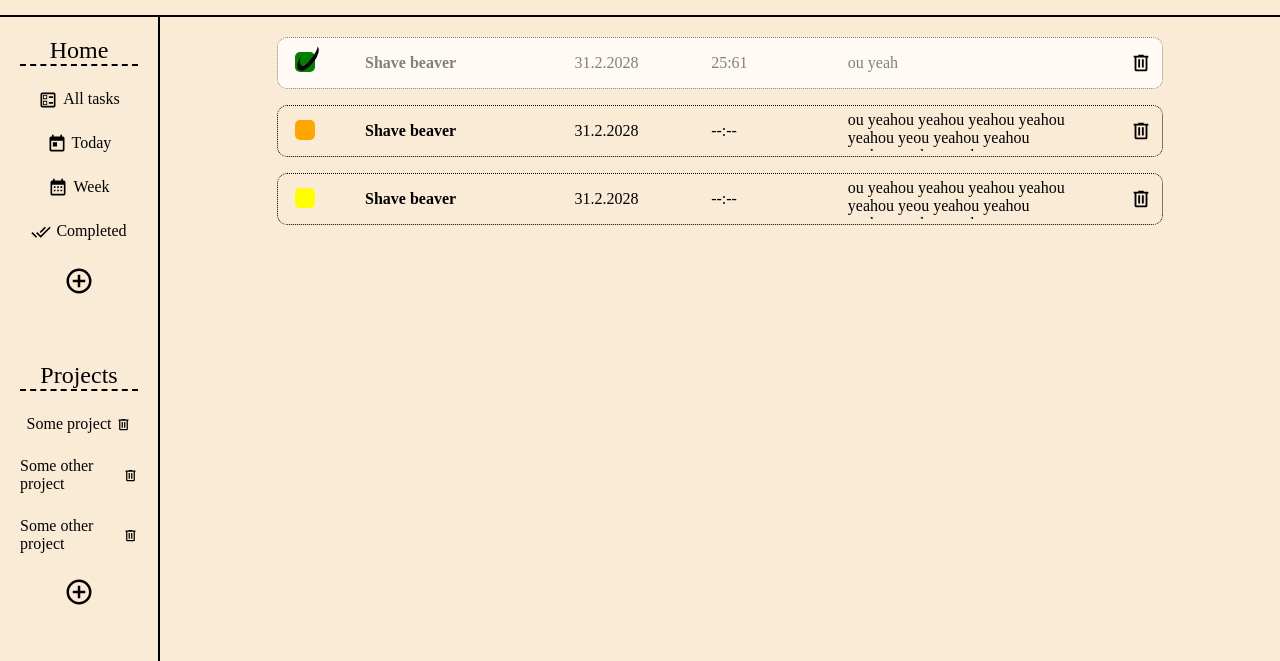
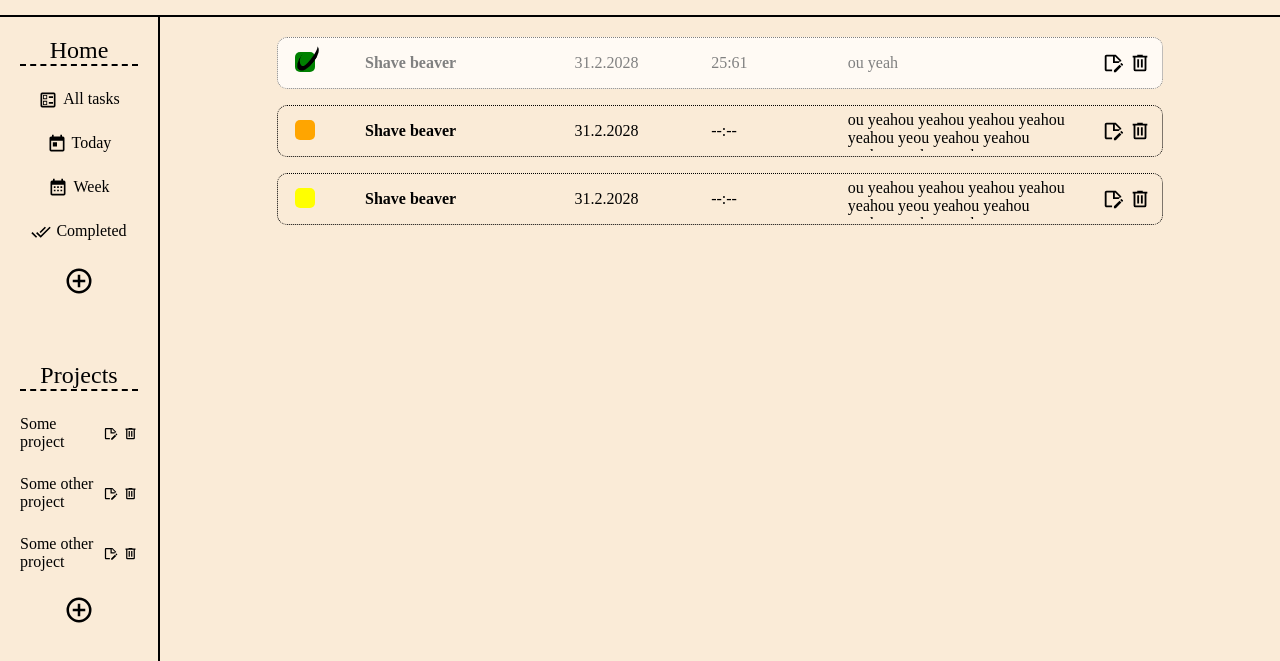
Before and after one commit to Andrij-Kolomijec/Todo-list, a plain HTML site: page index.html in a window 1280 px wide. Shown: the part 83-744 px from the top of the page. Drawn offline with Linux system fonts and the light colour scheme.

Commit message:
Added edit button

```diff
--- a/index.html
+++ b/index.html
@@ -53,14 +53,17 @@
         <div class="projects-container">
             <div class="added-project">
                 <p>Some project</p>
+                <img class="edit-project" src="./icons/note-edit-outline.svg">
                 <img class="trash-project" src="./icons/trash-can-outline.svg">
             </div>
             <div class="added-project">
                 <p>Some other project</p>
+                <img class="edit-project" src="./icons/note-edit-outline.svg">
                 <img class="trash-project" src="./icons/trash-can-outline.svg">
             </div>
             <div class="added-project">
                 <p>Some other project</p>
+                <img class="edit-project" src="./icons/note-edit-outline.svg">
                 <img class="trash-project" src="./icons/trash-can-outline.svg">
             </div>
         </div>
@@ -74,7 +77,7 @@
                 <label for="submit-time">Due time</label>
                 <input type="time" id="submit-time">
                 <label for="submit-notes">Notes</label>
-                <input type="text" id="submit-notes">
+                <textarea id="submit-notes"></textarea>
                 <label for="priority-selector">Priority</label>
                 <select class="priority" id="priority-selector">
                     <option value="high">high</option>
@@ -96,7 +99,10 @@
             <div class="task-date">31.2.2028</div>
             <div class="task-time">25:61</div>
             <div class="task-notes">ou yeah</div>
-            <img src="./icons/trash-can-outline.svg">
+            <div class="svg-container">
+                <img src="./icons/note-edit-outline.svg">
+                <img src="./icons/trash-can-outline.svg">
+            </div>
         </div>
         <div class="added-task">
             <label class="check-label">
@@ -107,7 +113,10 @@
             <div class="task-date">31.2.2028</div>
             <div class="task-time">--:--</div>
             <div class="task-notes">ou yeahou yeahou yeahou yeahou yeahou yeou yeahou yeahou yeahou yeahou yeahou yeou yeahou yeahou yeahou yeahou yeahou yeou yeahou yeahou yeahou yeahou yeahou yeou yeahou yeahou yeahou yeahou yeahou yeou yeahou yeahou yeahou yeahou yeahou yeou yeahou yeahou yeahou yeahou yeahou yeou yeahou yeahou yeahou yeahou yeahou yeahou yeahou yeahou yeahou yeahou yeah</div>
-            <img src="./icons/trash-can-outline.svg">
+            <div class="svg-container">
+                <img src="./icons/note-edit-outline.svg">
+                <img src="./icons/trash-can-outline.svg">
+            </div>
         </div>
         <div class="added-task">
             <label class="check-label">
@@ -118,7 +127,10 @@
             <div class="task-date">31.2.2028</div>
             <div class="task-time">--:--</div>
             <div class="task-notes">ou yeahou yeahou yeahou yeahou yeahou yeou yeahou yeahou yeahou yeahou yeahou yeou yeahou yeahou yeahou yeahou yeahou yeou yeahou yeahou yeahou yeahou yeahou yeou yeahou yeahou yeahou yeahou yeahou yeou yeahou yeahou yeahou yeahou yeahou yeou yeahou yeahou yeahou yeahou yeahou yeou yeahou yeahou yeahou yeahou yeahou yeahou yeahou yeahou yeahou yeahou yeah</div>
-            <img src="./icons/trash-can-outline.svg">
+            <div class="svg-container">
+                <img src="./icons/note-edit-outline.svg">
+                <img src="./icons/trash-can-outline.svg">
+            </div>
         </div>
     </div>
     <footer>
--- a/main.js
+++ b/main.js
@@ -20,7 +20,7 @@ let myTasks = [{
 ];
 
 class Task {
-    constructor (task, date, time, notes, priority) {
+    constructor(task, date, time, notes, priority) {
         this.task = task;
         this.date = date;
         this.time = time;
@@ -28,7 +28,7 @@ class Task {
         this.priority = priority
     }
 
-    addToMyTasks () {
+    addToMyTasks() {
         let toBeAdded = {};
         toBeAdded.task = this.task;
         toBeAdded.date = this.date;
@@ -46,9 +46,43 @@ newTask.addToMyTasks();
 console.log(myTasks);
 
 
-const button = document.querySelector('.add-project');
-const modal = document.querySelector('#new-project-task');
+class Project extends Task {
+    constructor(task, date, time, notes, priority) {
+        super(task, date, time, notes, priority)
+    }
 
-button.addEventListener('click', (e) => {
-    modal.showModal();
-})
+}
+
+
+
+
+
+
+
+
+
+
+
+
+
+
+
+
+
+
+
+
+
+
+
+
+
+
+
+
+// const button = document.querySelector('.add-project');
+// const modal = document.querySelector('#new-project-task');
+
+// button.addEventListener('click', (e) => {
+//     modal.showModal();
+// })
--- a/style.css
+++ b/style.css
@@ -86,11 +86,13 @@ header .icon {
     gap: 5px;
 }
 
-#navbar .trash-project {
+#navbar .trash-project,
+#navbar .edit-project {
     height: 15px;
 }
 
-#navbar .trash-project:hover {
+#navbar .trash-project:hover,
+#navbar .edit-project:hover {
     transform: scale(2);
 }
 
@@ -163,6 +165,20 @@ dialog button {
 #content .added-task > .task-notes {
     max-height: 40px;
     overflow: auto;
+}
+
+#content .added-task img:hover {
+    cursor: pointer;
+    transition: 0.5s;
+    animation: tilt-shaking 0.3s infinite;
+}
+
+#content .svg-container {
+    display: flex;
+    justify-content: center;
+    gap: 5px;
+    position: relative;
+    right: 15px;
 }
 
 .check-label {
@@ -252,15 +268,11 @@ like a tickmark */
     transform: rotate(38deg);
 }
 
-#content input:checked {
+/* #content input:checked {
     accent-color: red;
-}
+} */
 
-#content .added-task > img:hover {
-    cursor: pointer;
-    transition: 0.5s;
-    animation: tilt-shaking 0.3s infinite;
-}
+
 
 footer {
     grid-column: span 3;
```
Also changed, not shown: icons/note-edit-outline.svg (added).
